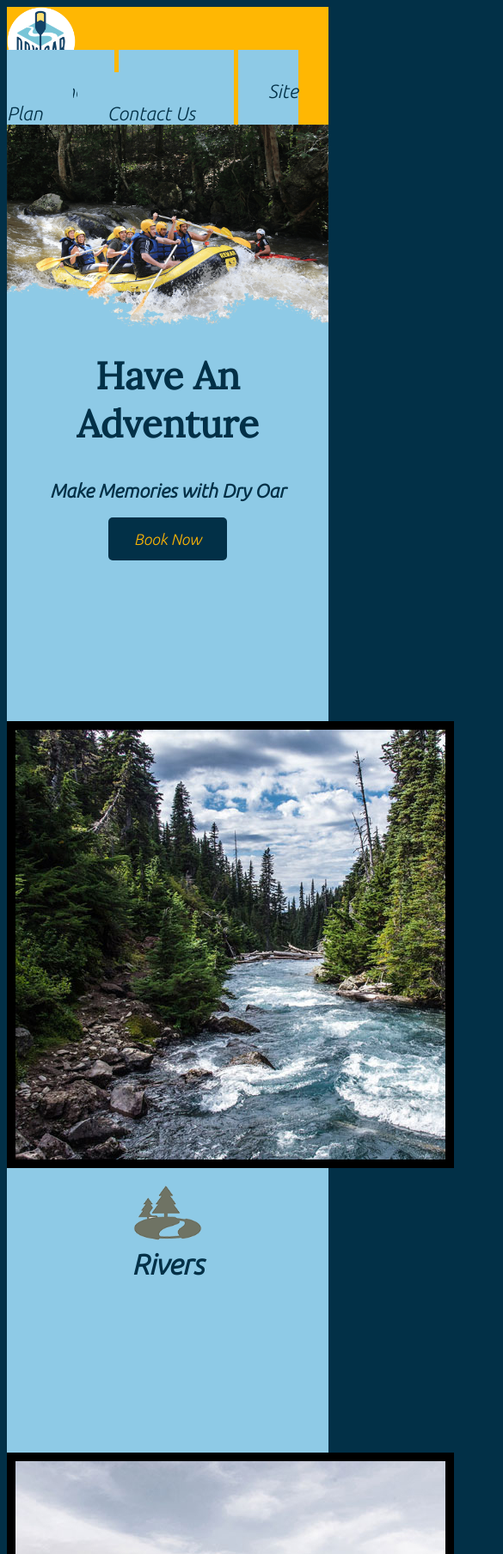
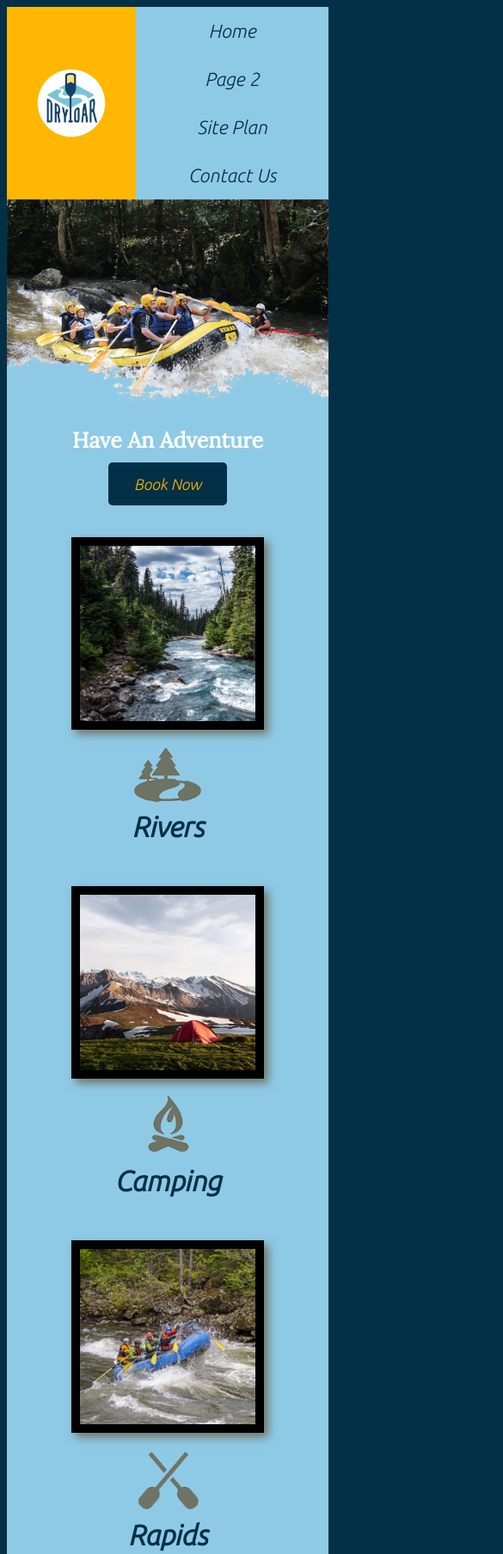
Before and after one commit to RhettPoole/wdd130.winter, a plain HTML site: page wwr/index.html in a window 390 px wide. Shown: the top 1808 px of the page at 86% size, 585 px wide, since content can reach past the window. Drawn offline with Linux system fonts and the light colour scheme.

Commit message:
Add files via upload

```diff
--- a/wwr/index.html
+++ b/wwr/index.html
@@ -23,7 +23,9 @@
             </nav>
         </header>
         <div id="hero">
-            <img id="hero-img" src="images/hero.png" alt="People enjoying whitewater rafting">
+            <div id="hero-box">
+                <img id="hero-img" src="images/hero.png" alt="People enjoying whitewater rafting">
+            </div>
             <section id="hero-msg">
                 <h1 class="home-title">Have An Adventure</h1>
                 <h4>Make Memories with Dry Oar</h4>
@@ -42,11 +44,11 @@
                 <img class="card-img" src="images/camping.jpg" alt="tent in mountains">
                 <img class="icon" src="images/fire_icon.png" alt="fire icon">
                 <h2>Camping</h2>
-                <section class="rapids-card">
+            </section>
+            <section class="rapids-card">
                     <img class="card-img" src="images/rapids.jpg" alt="rafting boat">
                     <img class="icon" src="images/oars.png" alt="oars icon">
                     <h2>Rapids</h2>
-                </section>
             </section>
             <div id="background"></div>
             <img class="mountains" src="images/mountains.jpg" alt="Misty mountains">
--- a/wwr/styles/style.css
+++ b/wwr/styles/style.css
@@ -21,10 +21,30 @@ nav a:hover {
     background-color: #023047;
 }
 
+nav {
+    display: flex;
+    justify-content: space-around;
+}
+
+#hero {
+    display: grid;
+    grid-template-columns: 1fr 3fr 1fr;
+}
+
+#hero-box {
+    grid-column: 1/4;
+    grid-row: 1/3;
+}
+
 #hero-msg h1,
 #hero-msg h4 {
     text-align: center;
-    color: #023047;
+    color: white;
+}
+
+#hero-msg {
+    grid-column: 2/3;
+    grid-row: 1/2;
 }
 
 #hero-img {
@@ -43,11 +63,6 @@ main section img {
     box-sizing: border-box;
 }
 
-#background {
-    height: 725px;
-    color: white;
-}
-
 body {
     background-color: #023047;
     font-family: Ubuntu, Sans-Serif, "Work Sans";
@@ -56,6 +71,8 @@ body {
 }
 
 header {
+    display: grid;
+    grid-template-columns: 150px auto;
     background-color: #ffb703;
 }
 
@@ -77,6 +94,8 @@ header {
 }
 
 #background {
+    grid-column: 6/10;
+    grid-row: 6/7;
     background-color: #023047;
 }
 
@@ -84,12 +103,18 @@ header {
     background-color: #023047;
     line-height: 1.5em;
     padding: 35px;
+    grid-column: 6/10;
+    grid-row: 6/7;
+    box-shadow: 5px 5px 10px #6f7364;
 }
 
 footer {
     background-color: #023047;
     padding: 25px 50px;
     margin-top: 200px;
+    display: flex;
+    justify-content: space-around;
+    align-items: center;
 }
 
 .join,
@@ -127,6 +152,11 @@ footer p {
     margin-top: 10px;
 }
 
+.home-grid {
+    display: grid;
+    grid-template-columns: 1fr 1fr 1fr 1fr 1fr 1fr 1fr 1fr 1fr 1fr;
+}
+
 h2 {
     margin: 0;
 }
@@ -159,6 +189,8 @@ h4 {
 
 #logo_link {
     padding-top: 5px;
+    justify-self: center;
+    align-self: center;
 }
 
 .rivers-card,
@@ -168,5 +200,83 @@ h4 {
 }
 
 .card-img {
+    width: 100%;
     border: 10px solid black;
+    transition: transform .5s;
+    box-shadow: 5px 5px 10px #6f7364;
 }
+
+.card-img:hover {
+    opacity: .6s;
+    transform: scale(1.1);
+}
+
+.card-img, .mountains {
+    width: 100%;
+}
+
+.rivers-card {
+    grid-column: 2/4;
+    grid-row: 2/3;
+}
+
+.camping-card {
+    grid-column: 5/7;
+    grid-column: 2/3;
+}
+
+.rapids-card {
+    grid-column: 8/10;
+    grid-row: 2/3;
+}
+
+.mountains {
+    width: 100%;
+    grid-column: 2/7;
+    grid-row: 5/8;
+    box-shadow: 5px 5px 10px #6f7364;
+}
+
+/** RESPONSIVE DESIGN **/
+
+@media screen and (max-width: 900px) {
+    #hero, .home-grid {
+        display: block;
+        height: auto;
+    }
+    nav, footer {
+        flex-direction: column;
+    }
+    nav a {
+        display: block;
+        padding: 15px;
+    }
+    #hero {
+        margin-top: 0;
+    }
+    #hero-msg {
+        margin-top: 0;
+    }
+    #hero-msg h4 {
+        display: none;
+    }
+    .home-title {
+        font-size: 25px;
+        color: #6f7364;
+    }
+    .rivers-card, .camping-card, .rapids-card {
+        margin: 50px auto;
+        width: 60%;
+    }
+    #background {
+        display: none;
+    }
+    .mountains, .msg {
+        width: 80%;
+        display: block;
+        margin: 0 auto;
+    }
+    footer {
+        margin-top: 25px;
+    }
+}
```
